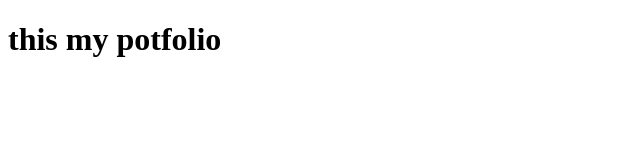
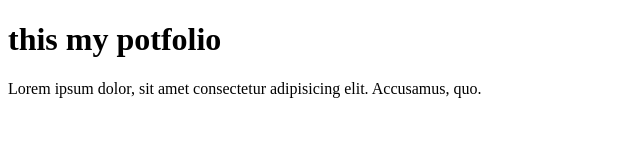
Before and after one commit to manomoringa/MY-POTFOLIO, a plain HTML site: page index.html in a window 1280 px wide. Shown: the whole page, without its empty margins (0-640 px from the left). Drawn offline with Linux system fonts and the light colour scheme.

Commit message:
added a new paragraph in the index.html file

```diff
--- a/index.html
+++ b/index.html
@@ -7,5 +7,6 @@
 </head>
 <body>
     <h1>this my potfolio</h1>
+    <p>Lorem ipsum dolor, sit amet consectetur adipisicing elit. Accusamus, quo.</p>
 </body>
 </html>
```
